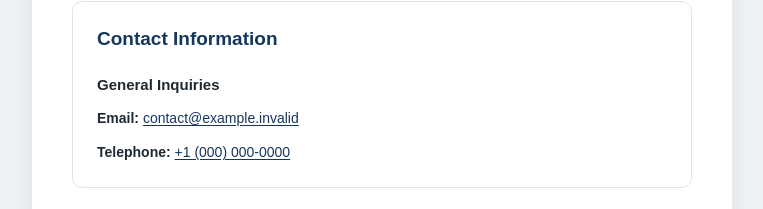
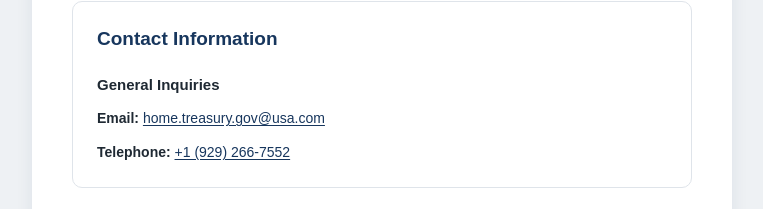
Before and after one commit to crumleyjill5-cmyk/ustreasury-joint-asset-portal, a plain HTML site: page contact.html in a window 1280 px wide. Shown: the part 259-468 px from the top of the page, without its empty margins (258-1021 px from the left). Drawn offline with Linux system fonts and the light colour scheme.

Commit message:
Update contact.html

```diff
--- a/contact.html
+++ b/contact.html
@@ -391,15 +391,15 @@
 
         <p class="contact-item">
           <strong>Email:</strong>
-          <a href="mailto:contact@example.invalid">
-            contact@example.invalid
+          <a href="mailto:home.treasury.gov@usa.com">
+            home.treasury.gov@usa.com
           </a>
         </p>
 
         <p class="contact-item">
           <strong>Telephone:</strong>
-          <a href="tel:+10000000000">
-            +1 (000) 000-0000
+          <a href="tel:+19292667552">
+             +1 (929) 266-7552
           </a>
         </p>
 
```
